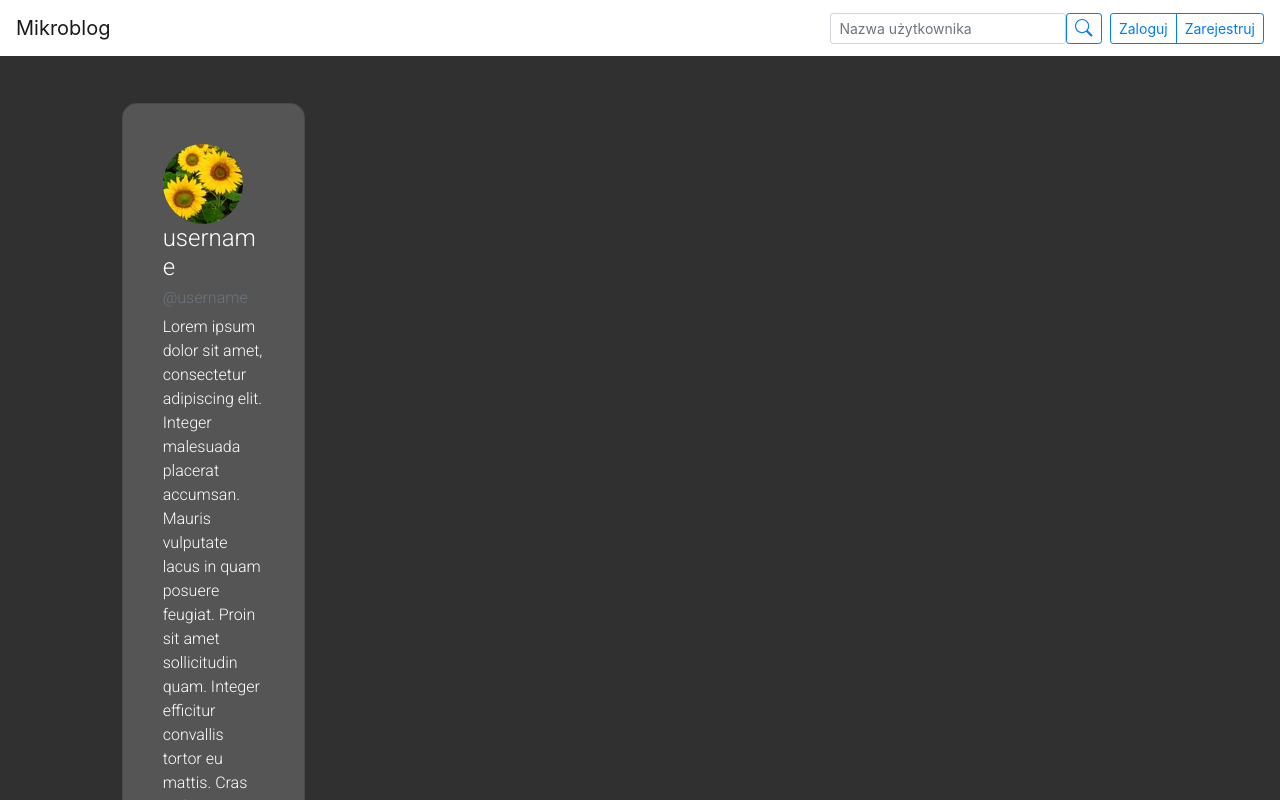
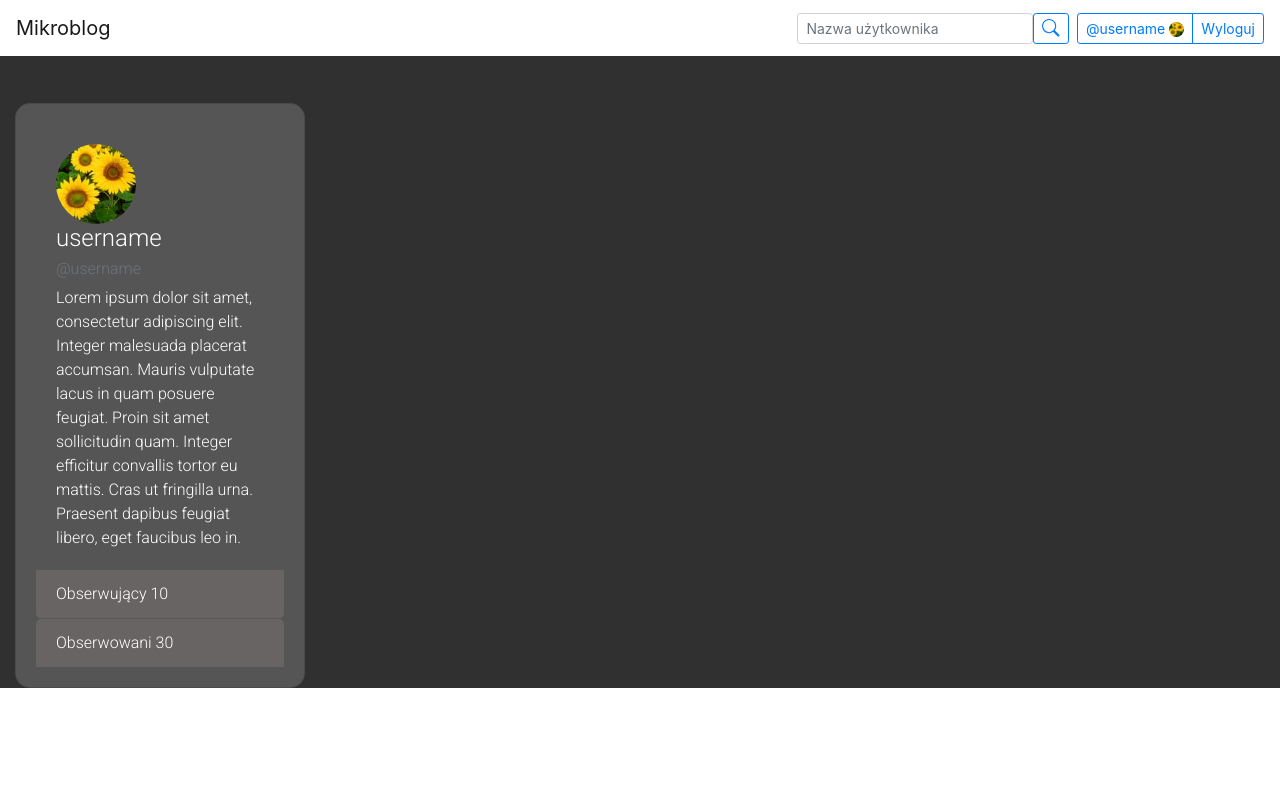
Before and after one commit to Echelon133/microblog-client, a Vue app: page / in a window 1280 px wide. Shown: the top 800 px of the page. Built offline with nearby package versions, Linux system fonts and the light colour scheme.

Commit message:
Pass user info from Microblog to Header

```diff
--- a/src/components/Microblog.vue
+++ b/src/components/Microblog.vue
@@ -1,10 +1,10 @@
 <template>
   <div id="app">
-    <Header :loggedIn="loggedIn"/>
+    <Header :loggedIn="loggedIn" :user="user"/>
     <main>
       <b-container fluid>
         <b-row>
-          <b-col md="2" offset-md="1">
+          <b-col md="3">
             <SidePanel/>
           </b-col>
           <b-col md="9"></b-col>
@@ -25,7 +25,11 @@ export default {
   },
   data () {
     return {
-      loggedIn: false
+      loggedIn: true,
+      user: {
+        displayedUsername: 'username',
+        username: 'username'
+      }
     }
   }
 }
```
